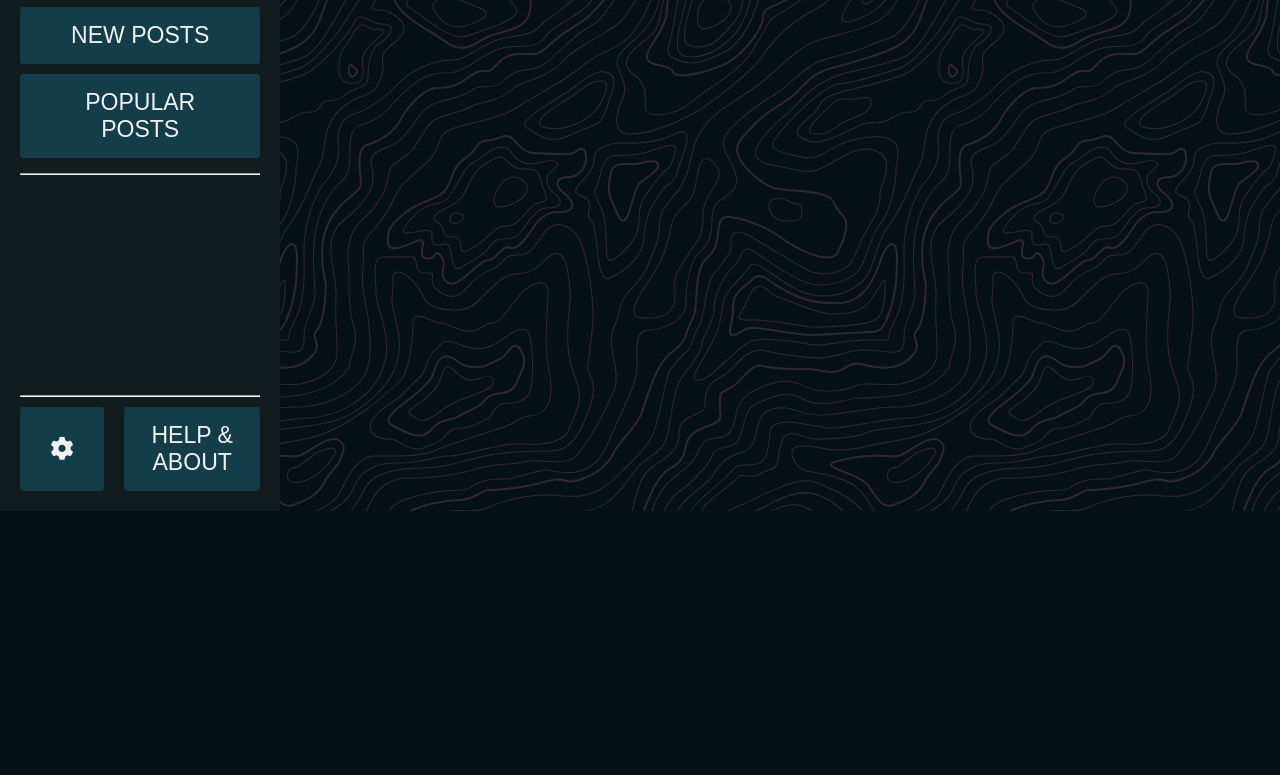
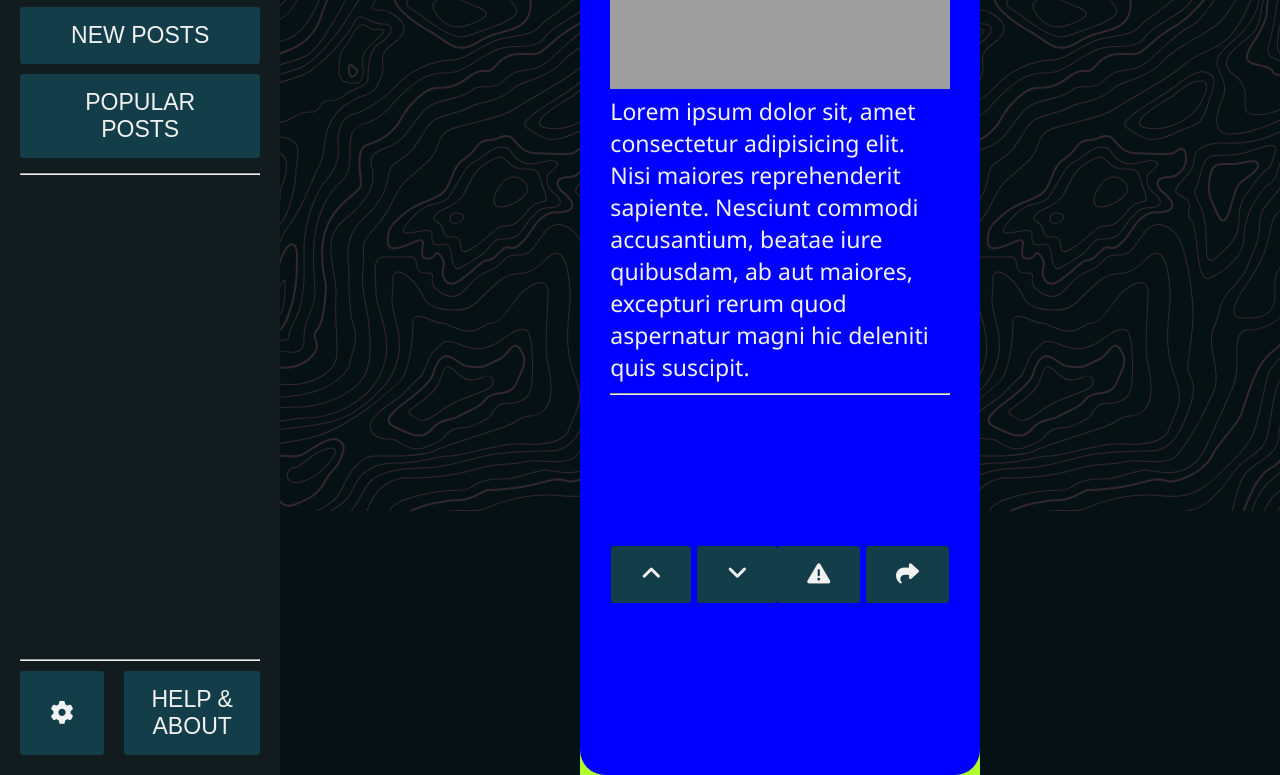
Before and after one commit to MaximilianMcC/cloak, a website: page public/index.html in a window 1280 px wide. Shown: the part 289-1064 px from the top of the page. Before the commit the page ends 800 px from the top, so only its background shows below. Drawn offline with Linux system fonts and the light colour scheme; grey boxes are pictures that could not be loaded; a web font is replaced by a local one.

Commit message:
began working on making the posts

```diff
--- a/public/index.html
+++ b/public/index.html
@@ -58,6 +58,38 @@
 
 		<!-- All of the content -->
 		<div class="content">
+
+			<!-- Post test markup  -->
+			<div class="post">
+
+				<!-- Post details -->
+				<div class="post-details">
+					<h1>Post title Lorem Ipsum test 123</h1>
+					<img src="https://picsum.photos/1000/400" alt="Test image">
+					<p>Lorem ipsum dolor sit, amet consectetur adipisicing elit. Nisi maiores reprehenderit sapiente. Nesciunt commodi accusantium, beatae iure quibusdam, ab aut maiores, excepturi rerum quod aspernatur magni hic deleniti quis suscipit.</p>
+				</div>
+
+				<hr class="divider">
+
+				<!-- Post options -->
+				<div class="post-options">
+
+					<!-- Upvote buttons -->
+					<div class="left">
+						<button><i class="fa-solid fa-angle-up"></i></i></button>
+						<button><i class="fa-solid fa-angle-down"></i></button>
+					</div>
+
+					<!-- Report and share buttons -->
+					<div class="right">
+						<button><i class="fa-solid fa-triangle-exclamation"></i></button>
+						<button><i class="fa-solid fa-share"></i></button>
+					</div>
+				</div>
+
+
+			</div>
+
 		</div>
 
 
--- a/public/styles/style.scss
+++ b/public/styles/style.scss
@@ -88,11 +88,13 @@ main {
 		// The bottom section of the bar
 		.bottom {
 
+			// Buttons next to each other
 			.buttons {
 
 				button {
 					padding: 15px;
 
+					// Square settings icon
 					&.settings {
 						margin-right: 20px;
 						height: 100%;
@@ -111,4 +113,40 @@ main {
 
 	}
 
+	// Actual content
+	.content {
+		margin: 50px 300px 0px 300px;
+		background-color: greenyellow;
+
+	}
+
 }
+
+
+
+// Post
+.post {
+	background-color: blue;
+	padding: 30px;
+	border-radius: 25px;
+
+	img {
+		width: 100%;
+		height: auto;
+	}
+
+
+	// Divider line
+	.divider {
+		border-bottom: 1px solid $text;
+		margin: 10px 0px 10px 0px;
+	}
+
+	&-options, &-details button {
+		display: flex;
+		height: 100%;
+		justify-content: center;
+		align-items: center;
+		aspect-ratio: 1/1;
+	}
+}
```
Also changed, not shown: public/styles/style.css.
